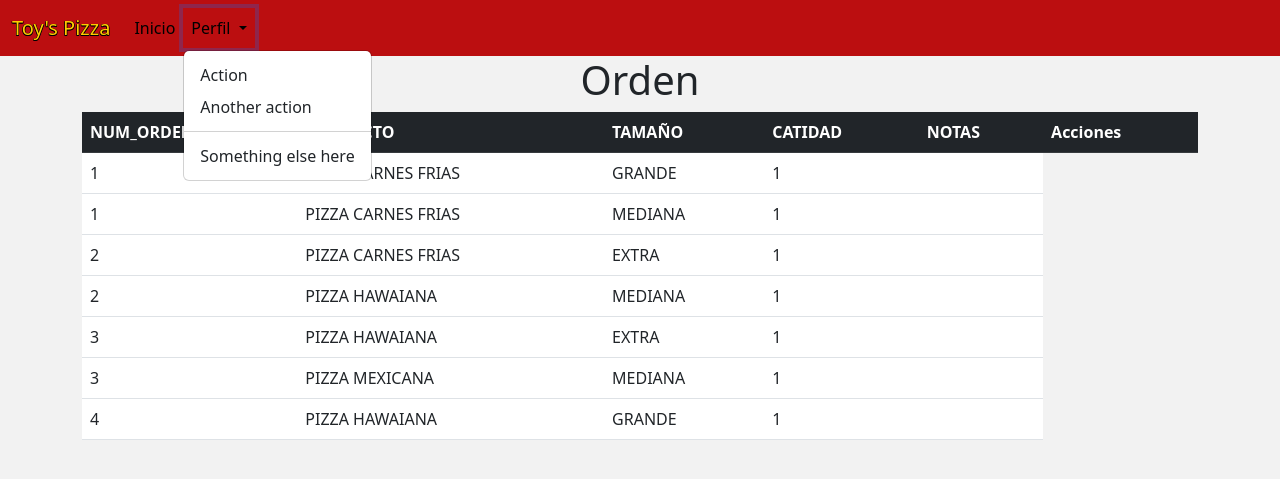
After one commit to Sir-Fehane/Integrador, a PHP site: page /views/cocina.PHP in a window 1280 px wide, after a click on "Perfil". The commit adds this page. Shown: the top 479 px of the page. Run offline with PHP 8.4, Linux system fonts and the light colour scheme; data comes from the database, SQL or seed files in the repository.

Commit message:
sexo a varo

```diff
--- /dev/null
+++ b/INTEGRADORA/views/cocina.PHP
@@ -0,0 +1,73 @@
+<!DOCTYPE html>
+<html lang="en">
+<head>
+    <meta charset="UTF-8">
+    <meta name="viewport" content="width=device-width, initial-scale=1.0">
+    <link rel="stylesheet" href="../css/bootstrap.min.css">
+    <script src="../js/bootstrap.bundle.js"></script>
+    <script src="../src/app.js"></script>
+    <link rel="stylesheet" href="../css/style.css">
+    <title>Cocina</title>
+</head>
+<body>
+    <!--header-->
+    <nav class="navbar navbar-expand-lg fixed-top" id="barra">
+        <div class="container-fluid">
+          <a class="navbar-brand" href="#" id="logo">Toy's Pizza</a>
+          <button class="navbar-toggler" type="button" data-bs-toggle="collapse" data-bs-target="#navbarSupportedContent" aria-controls="navbarSupportedContent" aria-expanded="false" aria-label="Toggle navigation">
+            <span class="navbar-toggler-icon"></span>
+          </button>
+          <div class="collapse navbar-collapse" id="navbarSupportedContent">
+            <ul class="navbar-nav me-auto mb-2 mb-lg-0">
+              <li class="nav-item">
+                <a class="nav-link active" aria-current="page" href="#">Inicio</a>
+              </li>
+              <li class="nav-item dropdown">
+                <a class="nav-link dropdown-toggle" href="#" role="button" data-bs-toggle="dropdown" aria-expanded="false">
+                  Perfil
+                </a>
+                <ul class="dropdown-menu">
+                  <li><a class="dropdown-item" href="#">Action</a></li>
+                  <li><a class="dropdown-item" href="#">Another action</a></li>
+                  <li><hr class="dropdown-divider"></li>
+                  <li><a class="dropdown-item" href="#">Something else here</a></li>
+                </ul>
+              </li>
+            </ul>
+            <!--perfil-->
+
+          </div>
+        </div>
+      </nav>
+      <!--cuerpo-->
+      <?php
+        include '../class/database.php';
+        $conexion = new Database();
+        $conexion->conectarDB();
+        $consulta = "SELECT DE.NO_ORDEN , P.NOMBRE ,P.TAMAÑO, COUNT(P.NOMBRE) AS CANTIDAD_PIZZAS, DE.NOTAS   from DETALLE_ORDEN DE INNER JOIN PRODUCTOS P ON DE.ID_DETALLE = P.CODIGO group by DE.NO_ORDEN, P.TAMAÑO;";
+        $tabla = $conexion->seleccionar($consulta);
+        echo "<div class='container'>";
+        echo "<h1 align='Center'>Orden</h1>";
+        echo "<table class = 'table table-hover'>
+        <thead class = 'table-dark'>
+        <tr>
+        <th>NUM_ORDEN</th><th>PRODUCTO</th><th>TAMAÑO</th><th>CATIDAD</th><th>NOTAS</th><th>Acciones</th>
+        </tr>
+        </thead>
+        <tbody>";
+        foreach ($tabla as $registro)
+        {
+            echo "<tr>";
+            echo "<td> $registro->NO_ORDEN </td>";
+            echo "<td> $registro->NOMBRE </td>";
+            echo "<td> $registro->TAMAÑO </td>";
+            echo "<td> $registro->CANTIDAD_PIZZAS </td>";
+            echo "<td> $registro->NOTAS </td>";
+            echo "</tr>";
+        }
+        echo "</tbody>";
+        echo "</table>";
+        echo "</div>";
+        ?>
+</body>
+</html>
--- a/INTEGRADORA/views/punto-de-venta.php
+++ b/INTEGRADORA/views/punto-de-venta.php
@@ -8,9 +8,9 @@
     <link rel="stylesheet" href="./estilos/style.css"/>
     <link
       rel="stylesheet"
-      href="./css/bootstrap.min.css"
+      href="../css/bootstrap.min.css"
     />
-    <script src="./src/app.js"></script>
+    <script src="../src/app.js"></script>
   </head>
   <body>
     <!--Header/navbar-->
@@ -357,6 +357,6 @@
         <button class="btn btn-primary" type="button">Proceder al pago</button>
       </div>
     </div>
-    <script src="./js/bootstrap.bundle.js"></script>
+    <script src="../js/bootstrap.bundle.js"></script>
   </body>
 </html>
```
